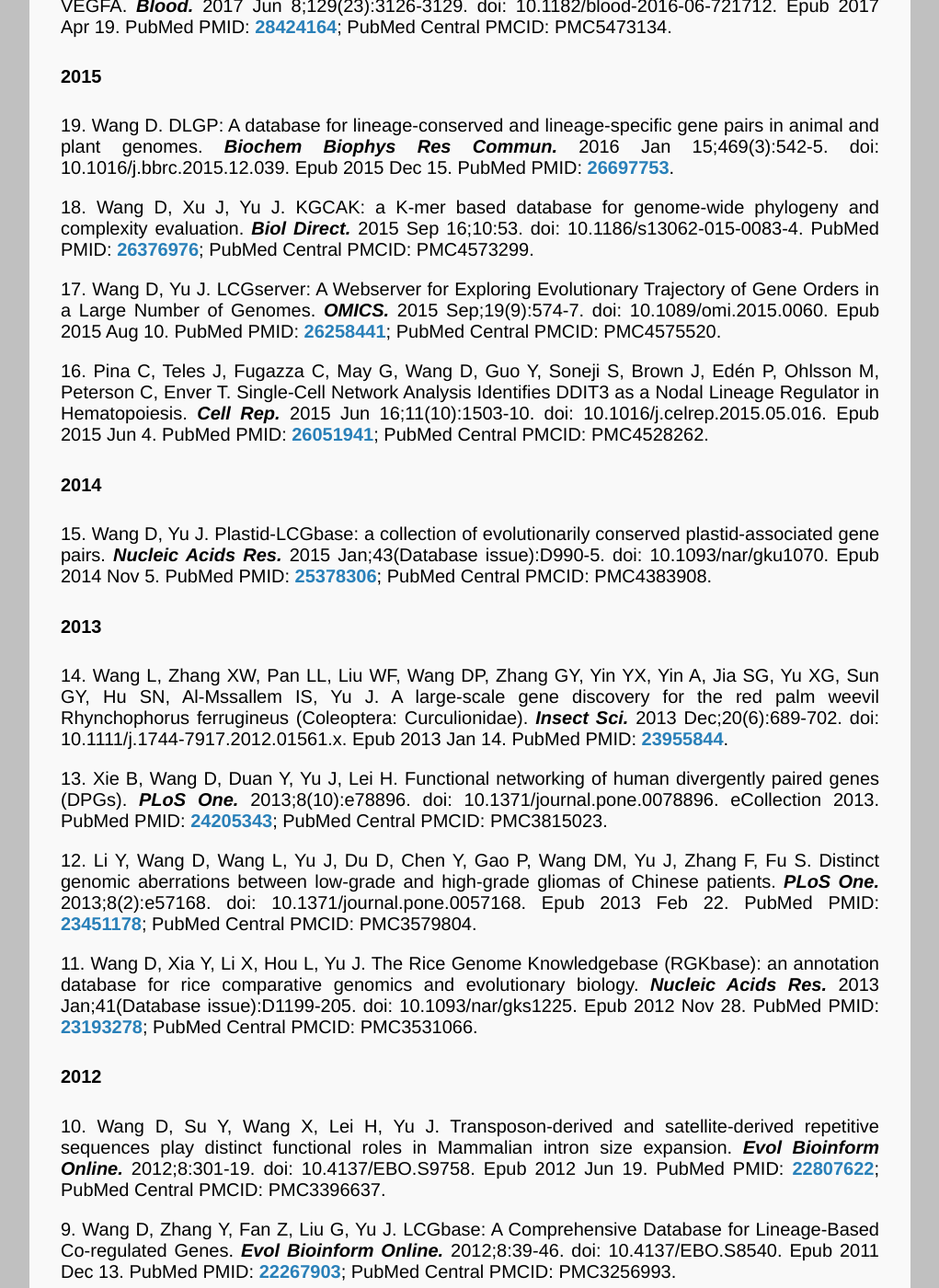
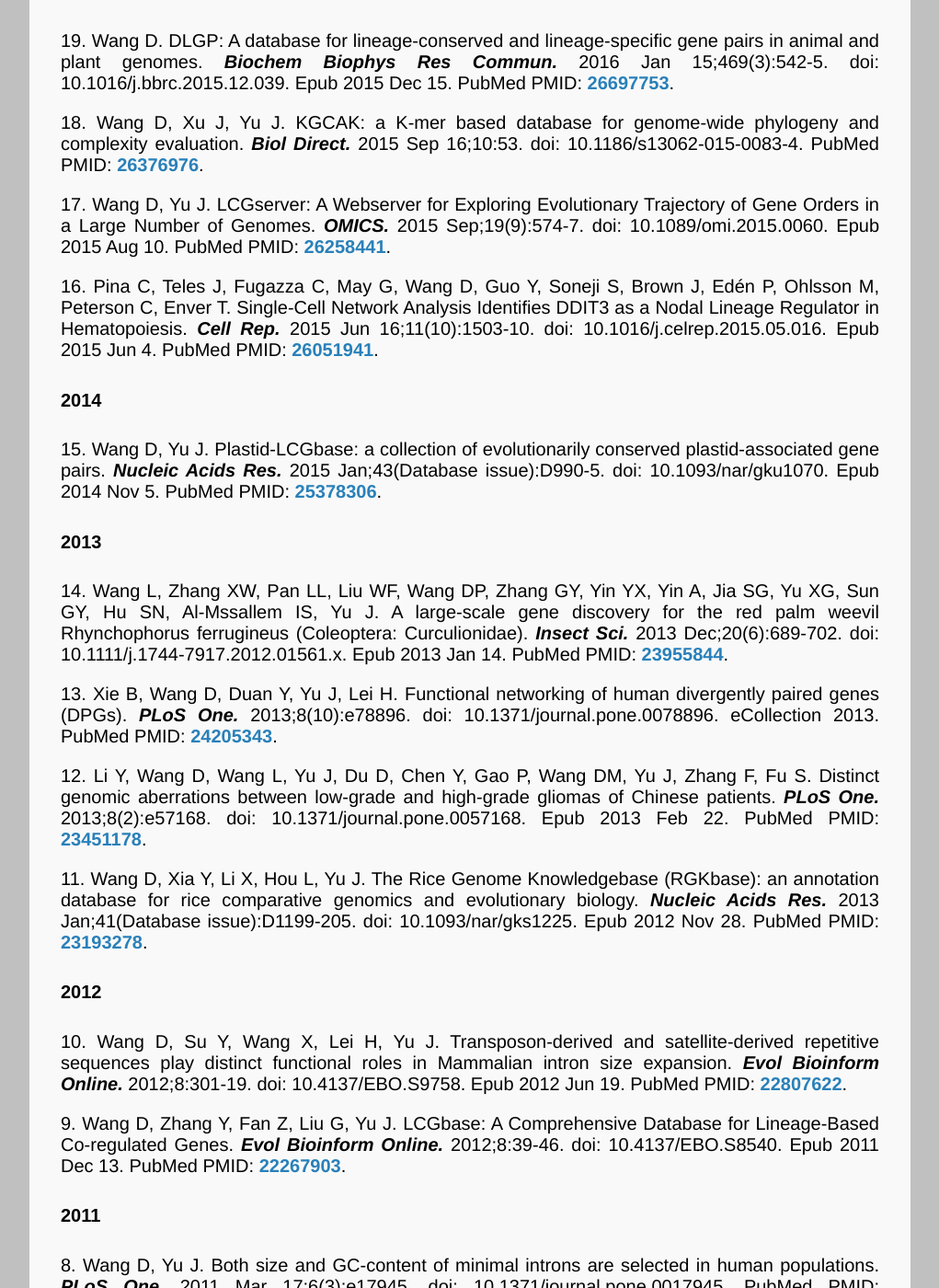
Before and after one commit to NextGenBioinformatics/dapeng-wang, a Jekyll site: the page publications.html, which Jekyll copies as it is, in a window 1280 px wide and 1400 px high, scrolled down 2923 px. Shown: the whole window at 92% size, without its empty margins (129-1150 px from the left). Built offline with Jekyll 4.4.1, drawn with Linux system fonts in a browser that asks for light colours; some of the changed text lies outside the part shown.

Commit message:
Add files via upload

```diff
--- a/publications.html
+++ b/publications.html
@@ -77,17 +77,17 @@
 
 <p>29. Douka K, Birds I, Wang D, Kosteletos A, Clayton S, Byford A, Vasconcelos EJR, O'Connell MJ, Deuchars J, Whitehouse A, Aspden JL. Cytoplasmic long non-coding RNAs are differentially regulated and translated during human neuronal differentiation. <b><i>RNA.</i></b> 2021 Jun 30;. doi: 10.1261/rna.078782.121. [Epub ahead of print] PubMed PMID: <a target="blank" href="https://www.ncbi.nlm.nih.gov/pubmed/34193551">34193551</a>.</p>
 
-<p>28. De Bem THC, Tinning H, Vasconcelos EJR, Wang D, Forde N. Endometrium On-a-Chip Reveals Insulin- and Glucose-induced Alterations in the Transcriptome and Proteomic Secretome. <b><i>Endocrinology.</i></b> 2021 Jun 1;162(6). doi: 10.1210/endocr/bqab054. PubMed PMID: <a target="blank" href="https://www.ncbi.nlm.nih.gov/pubmed/33693651">33693651</a>; PubMed Central PMCID: PMC8143652.</p>
+<p>28. De Bem THC, Tinning H, Vasconcelos EJR, Wang D, Forde N. Endometrium On-a-Chip Reveals Insulin- and Glucose-induced Alterations in the Transcriptome and Proteomic Secretome. <b><i>Endocrinology.</i></b> 2021 Jun 1;162(6). doi: 10.1210/endocr/bqab054. PubMed PMID: <a target="blank" href="https://www.ncbi.nlm.nih.gov/pubmed/33693651">33693651</a>.</p>
 
 <h4>2020</h4>
 
-<p>27. Wang M, Wang D, Yu J, Huang S. Enrichment in conservative amino acid changes among fixed and standing missense variations in slowly evolving proteins. <b><i>PeerJ.</i></b> 2020;8:e9983. doi: 10.7717/peerj.9983. eCollection 2020. PubMed PMID: <a target="blank" href="https://www.ncbi.nlm.nih.gov/pubmed/32995099">32995099</a>; PubMed Central PMCID: PMC7501800.</p>
+<p>27. Wang M, Wang D, Yu J, Huang S. Enrichment in conservative amino acid changes among fixed and standing missense variations in slowly evolving proteins. <b><i>PeerJ.</i></b> 2020;8:e9983. doi: 10.7717/peerj.9983. eCollection 2020. PubMed PMID: <a target="blank" href="https://www.ncbi.nlm.nih.gov/pubmed/32995099">32995099</a>.</p>
 
 <p>26. Tinning H, Taylor A, Wang D, Constantinides B, Sutton R, Oikonomou G, Velazquez MA, Thompson P, Treumann A, O'Connell MJ, Forde N. The role of CAPG in molecular communication between the embryo and the uterine endometrium: Is its function conserved in species with different implantation strategies?. <b><i>FASEB J.</i></b> 2020 Aug;34(8):11015-11029. doi: 10.1096/fj.202000882RR. Epub 2020 Jul 3. PubMed PMID: <a target="blank" href="https://www.ncbi.nlm.nih.gov/pubmed/32619075">32619075</a>.</p>
 
 <h4>2019</h4>
 
-<p>25. Waterworth WM, Wilson M, Wang D, Nuhse T, Warward S, Selley J, West CE. Phosphoproteomic analysis reveals plant DNA damage signalling pathways with a functional role for histone H2AX phosphorylation in plant growth under genotoxic stress. <b><i>Plant J.</i></b> 2019 Dec;100(5):1007-1021. doi: 10.1111/tpj.14495. Epub 2019 Sep 10. PubMed PMID: <a target="blank" href="https://www.ncbi.nlm.nih.gov/pubmed/31410901">31410901</a>; PubMed Central PMCID: PMC6900162.</a></p>
+<p>25. Waterworth WM, Wilson M, Wang D, Nuhse T, Warward S, Selley J, West CE. Phosphoproteomic analysis reveals plant DNA damage signalling pathways with a functional role for histone H2AX phosphorylation in plant growth under genotoxic stress. <b><i>Plant J.</i></b> 2019 Dec;100(5):1007-1021. doi: 10.1111/tpj.14495. Epub 2019 Sep 10. PubMed PMID: <a target="blank" href="https://www.ncbi.nlm.nih.gov/pubmed/31410901">31410901</a>.</a></p>
 
 <p>24. Wang D. IntronDB: a database for eukaryotic intron features. <b><i>Bioinformatics.</i></b> 2019 Nov 1;35(21):4400-4401. doi: 10.1093/bioinformatics/btz242. PubMed PMID: <a target="blank" href="https://www.ncbi.nlm.nih.gov/pubmed/30949679">30949679</a>.</p>
 
@@ -97,47 +97,47 @@
 
 <p>22. Wang D. GCevobase: an evolution-based database for GC content in eukaryotic genomes. <b><i>Bioinformatics.</i></b> 2018 Jun 15;34(12):2129-2131. doi: 10.1093/bioinformatics/bty068. PubMed PMID: <a target="blank" href="https://www.ncbi.nlm.nih.gov/pubmed/29420682">29420682</a>.</p>
 
-<p>21. Böiers C, Richardson SE, Laycock E, Zriwil A, Turati VA, Brown J, Wray JP, Wang D, James C, Herrero J, Sitnicka E, Karlsson S, Smith AJH, Jacobsen SEW, Enver T. A Human IPS Model Implicates Embryonic B-Myeloid Fate Restriction as Developmental Susceptibility to B Acute Lymphoblastic Leukemia-Associated ETV6-RUNX1. <b><i>Dev Cell.</i></b> 2018 Feb 5;44(3):362-377.e7. doi: 10.1016/j.devcel.2017.12.005. Epub 2017 Dec 28. PubMed PMID: <a target="blank" href="https://www.ncbi.nlm.nih.gov/pubmed/29290585">29290585</a>; PubMed Central PMCID: PMC5807056.</p>
+<p>21. Böiers C, Richardson SE, Laycock E, Zriwil A, Turati VA, Brown J, Wray JP, Wang D, James C, Herrero J, Sitnicka E, Karlsson S, Smith AJH, Jacobsen SEW, Enver T. A Human IPS Model Implicates Embryonic B-Myeloid Fate Restriction as Developmental Susceptibility to B Acute Lymphoblastic Leukemia-Associated ETV6-RUNX1. <b><i>Dev Cell.</i></b> 2018 Feb 5;44(3):362-377.e7. doi: 10.1016/j.devcel.2017.12.005. Epub 2017 Dec 28. PubMed PMID: <a target="blank" href="https://www.ncbi.nlm.nih.gov/pubmed/29290585">29290585</a>.</p>
 
 <h4>2017</h4>
 
-<p>20. Kato I, Nishinaka Y, Nakamura M, Akarca AU, Niwa A, Ozawa H, Yoshida K, Mori M, Wang D, Morita M, Ueno H, Shiozawa Y, Shiraishi Y, Miyano S, Gupta R, Umeda K, Watanabe K, Koh K, Adachi S, Heike T, Saito MK, Sanada M, Ogawa S, Marafioti T, Watanabe A, Nakahata T, Enver T. Hypoxic adaptation of leukemic cells infiltrating the CNS affords a therapeutic strategy targeting VEGFA. <b><i>Blood.</i></b> 2017 Jun 8;129(23):3126-3129. doi: 10.1182/blood-2016-06-721712. Epub 2017 Apr 19. PubMed PMID: <a target="blank" href="https://www.ncbi.nlm.nih.gov/pubmed/28424164">28424164</a>; PubMed Central PMCID: PMC5473134.</p>
+<p>20. Kato I, Nishinaka Y, Nakamura M, Akarca AU, Niwa A, Ozawa H, Yoshida K, Mori M, Wang D, Morita M, Ueno H, Shiozawa Y, Shiraishi Y, Miyano S, Gupta R, Umeda K, Watanabe K, Koh K, Adachi S, Heike T, Saito MK, Sanada M, Ogawa S, Marafioti T, Watanabe A, Nakahata T, Enver T. Hypoxic adaptation of leukemic cells infiltrating the CNS affords a therapeutic strategy targeting VEGFA. <b><i>Blood.</i></b> 2017 Jun 8;129(23):3126-3129. doi: 10.1182/blood-2016-06-721712. Epub 2017 Apr 19. PubMed PMID: <a target="blank" href="https://www.ncbi.nlm.nih.gov/pubmed/28424164">28424164</a>.</p>
 
 <h4>2015</h4>
 
 <p>19. Wang D. DLGP: A database for lineage-conserved and lineage-specific gene pairs in animal and plant genomes. <b><i>Biochem Biophys Res Commun.</i></b> 2016 Jan 15;469(3):542-5. doi: 10.1016/j.bbrc.2015.12.039. Epub 2015 Dec 15. PubMed PMID: <a target="blank" href="https://www.ncbi.nlm.nih.gov/pubmed/26697753">26697753</a>.</p>
 
-<p>18. Wang D, Xu J, Yu J. KGCAK: a K-mer based database for genome-wide phylogeny and complexity evaluation. <b><i>Biol Direct.</i></b> 2015 Sep 16;10:53. doi: 10.1186/s13062-015-0083-4. PubMed PMID: <a target="blank" href="https://www.ncbi.nlm.nih.gov/pubmed/26376976">26376976</a>; PubMed Central PMCID: PMC4573299.</p>
+<p>18. Wang D, Xu J, Yu J. KGCAK: a K-mer based database for genome-wide phylogeny and complexity evaluation. <b><i>Biol Direct.</i></b> 2015 Sep 16;10:53. doi: 10.1186/s13062-015-0083-4. PubMed PMID: <a target="blank" href="https://www.ncbi.nlm.nih.gov/pubmed/26376976">26376976</a>.</p>
 
-<p>17. Wang D, Yu J. LCGserver: A Webserver for Exploring Evolutionary Trajectory of Gene Orders in a Large Number of Genomes. <b><i>OMICS.</i></b> 2015 Sep;19(9):574-7. doi: 10.1089/omi.2015.0060. Epub 2015 Aug 10. PubMed PMID: <a target="blank" href="https://www.ncbi.nlm.nih.gov/pubmed/26258441">26258441</a>; PubMed Central PMCID: PMC4575520.</p>
+<p>17. Wang D, Yu J. LCGserver: A Webserver for Exploring Evolutionary Trajectory of Gene Orders in a Large Number of Genomes. <b><i>OMICS.</i></b> 2015 Sep;19(9):574-7. doi: 10.1089/omi.2015.0060. Epub 2015 Aug 10. PubMed PMID: <a target="blank" href="https://www.ncbi.nlm.nih.gov/pubmed/26258441">26258441</a>.</p>
 
-<p>16. Pina C, Teles J, Fugazza C, May G, Wang D, Guo Y, Soneji S, Brown J, Edén P, Ohlsson M, Peterson C, Enver T. Single-Cell Network Analysis Identifies DDIT3 as a Nodal Lineage Regulator in Hematopoiesis. <b><i>Cell Rep.</i></b> 2015 Jun 16;11(10):1503-10. doi: 10.1016/j.celrep.2015.05.016. Epub 2015 Jun 4. PubMed PMID: <a target="blank" href="https://www.ncbi.nlm.nih.gov/pubmed/26051941">26051941</a>; PubMed Central PMCID: PMC4528262.</p>
+<p>16. Pina C, Teles J, Fugazza C, May G, Wang D, Guo Y, Soneji S, Brown J, Edén P, Ohlsson M, Peterson C, Enver T. Single-Cell Network Analysis Identifies DDIT3 as a Nodal Lineage Regulator in Hematopoiesis. <b><i>Cell Rep.</i></b> 2015 Jun 16;11(10):1503-10. doi: 10.1016/j.celrep.2015.05.016. Epub 2015 Jun 4. PubMed PMID: <a target="blank" href="https://www.ncbi.nlm.nih.gov/pubmed/26051941">26051941</a>.</p>
 
 <h4>2014</h4>
 
-<p>15. Wang D, Yu J. Plastid-LCGbase: a collection of evolutionarily conserved plastid-associated gene pairs. <b><i>Nucleic Acids Res.</i></b> 2015 Jan;43(Database issue):D990-5. doi: 10.1093/nar/gku1070. Epub 2014 Nov 5. PubMed PMID: <a target="blank" href="https://www.ncbi.nlm.nih.gov/pubmed/25378306">25378306</a>; PubMed Central PMCID: PMC4383908.</p>
+<p>15. Wang D, Yu J. Plastid-LCGbase: a collection of evolutionarily conserved plastid-associated gene pairs. <b><i>Nucleic Acids Res.</i></b> 2015 Jan;43(Database issue):D990-5. doi: 10.1093/nar/gku1070. Epub 2014 Nov 5. PubMed PMID: <a target="blank" href="https://www.ncbi.nlm.nih.gov/pubmed/25378306">25378306</a>.</p>
 
 <h4>2013</h4>
 
 <p>14. Wang L, Zhang XW, Pan LL, Liu WF, Wang DP, Zhang GY, Yin YX, Yin A, Jia SG, Yu XG, Sun GY, Hu SN, Al-Mssallem IS, Yu J. A large-scale gene discovery for the red palm weevil Rhynchophorus ferrugineus (Coleoptera: Curculionidae). <b><i>Insect Sci.</i></b> 2013 Dec;20(6):689-702. doi: 10.1111/j.1744-7917.2012.01561.x. Epub 2013 Jan 14. PubMed PMID: <a target="blank" href="https://www.ncbi.nlm.nih.gov/pubmed/23955844">23955844</a>.</p>
 
-<p>13. Xie B, Wang D, Duan Y, Yu J, Lei H. Functional networking of human divergently paired genes (DPGs). <b><i>PLoS One.</i></b> 2013;8(10):e78896. doi: 10.1371/journal.pone.0078896. eCollection 2013. PubMed PMID: <a target="blank" href="https://www.ncbi.nlm.nih.gov/pubmed/24205343">24205343</a>; PubMed Central PMCID: PMC3815023.</p>
+<p>13. Xie B, Wang D, Duan Y, Yu J, Lei H. Functional networking of human divergently paired genes (DPGs). <b><i>PLoS One.</i></b> 2013;8(10):e78896. doi: 10.1371/journal.pone.0078896. eCollection 2013. PubMed PMID: <a target="blank" href="https://www.ncbi.nlm.nih.gov/pubmed/24205343">24205343</a>.</p>
 
-<p>12. Li Y, Wang D, Wang L, Yu J, Du D, Chen Y, Gao P, Wang DM, Yu J, Zhang F, Fu S. Distinct genomic aberrations between low-grade and high-grade gliomas of Chinese patients. <b><i>PLoS One.</i></b> 2013;8(2):e57168. doi: 10.1371/journal.pone.0057168. Epub 2013 Feb 22. PubMed PMID: <a target="blank" href="https://www.ncbi.nlm.nih.gov/pubmed/23451178">23451178</a>; PubMed Central PMCID: PMC3579804.</p>
+<p>12. Li Y, Wang D, Wang L, Yu J, Du D, Chen Y, Gao P, Wang DM, Yu J, Zhang F, Fu S. Distinct genomic aberrations between low-grade and high-grade gliomas of Chinese patients. <b><i>PLoS One.</i></b> 2013;8(2):e57168. doi: 10.1371/journal.pone.0057168. Epub 2013 Feb 22. PubMed PMID: <a target="blank" href="https://www.ncbi.nlm.nih.gov/pubmed/23451178">23451178</a>.</p>
 
-<p>11. Wang D, Xia Y, Li X, Hou L, Yu J. The Rice Genome Knowledgebase (RGKbase): an annotation database for rice comparative genomics and evolutionary biology. <b><i>Nucleic Acids Res.</i></b> 2013 Jan;41(Database issue):D1199-205. doi: 10.1093/nar/gks1225. Epub 2012 Nov 28. PubMed PMID: <a target="blank" href="https://www.ncbi.nlm.nih.gov/pubmed/23193278">23193278</a>; PubMed Central PMCID: PMC3531066.</p>
+<p>11. Wang D, Xia Y, Li X, Hou L, Yu J. The Rice Genome Knowledgebase (RGKbase): an annotation database for rice comparative genomics and evolutionary biology. <b><i>Nucleic Acids Res.</i></b> 2013 Jan;41(Database issue):D1199-205. doi: 10.1093/nar/gks1225. Epub 2012 Nov 28. PubMed PMID: <a target="blank" href="https://www.ncbi.nlm.nih.gov/pubmed/23193278">23193278</a>.</p>
 
 <h4>2012</h4>
 
-<p>10. Wang D, Su Y, Wang X, Lei H, Yu J. Transposon-derived and satellite-derived repetitive sequences play distinct functional roles in Mammalian intron size expansion. <b><i>Evol Bioinform Online.</i></b> 2012;8:301-19. doi: 10.4137/EBO.S9758. Epub 2012 Jun 19. PubMed PMID: <a target="blank" href="https://www.ncbi.nlm.nih.gov/pubmed/22807622">22807622</a>; PubMed Central PMCID: PMC3396637.</p>
+<p>10. Wang D, Su Y, Wang X, Lei H, Yu J. Transposon-derived and satellite-derived repetitive sequences play distinct functional roles in Mammalian intron size expansion. <b><i>Evol Bioinform Online.</i></b> 2012;8:301-19. doi: 10.4137/EBO.S9758. Epub 2012 Jun 19. PubMed PMID: <a target="blank" href="https://www.ncbi.nlm.nih.gov/pubmed/22807622">22807622</a>.</p>
 
-<p>9. Wang D, Zhang Y, Fan Z, Liu G, Yu J. LCGbase: A Comprehensive Database for Lineage-Based Co-regulated Genes. <b><i>Evol Bioinform Online.</i></b> 2012;8:39-46. doi: 10.4137/EBO.S8540. Epub 2011 Dec 13. PubMed PMID: <a target="blank" href="https://www.ncbi.nlm.nih.gov/pubmed/22267903">22267903</a>; PubMed Central PMCID: PMC3256993.</p>
+<p>9. Wang D, Zhang Y, Fan Z, Liu G, Yu J. LCGbase: A Comprehensive Database for Lineage-Based Co-regulated Genes. <b><i>Evol Bioinform Online.</i></b> 2012;8:39-46. doi: 10.4137/EBO.S8540. Epub 2011 Dec 13. PubMed PMID: <a target="blank" href="https://www.ncbi.nlm.nih.gov/pubmed/22267903">22267903</a>.</p>
 
 <h4>2011</h4>
 
-<p>8. Wang D, Yu J. Both size and GC-content of minimal introns are selected in human populations. <b><i>PLoS One.</i></b> 2011 Mar 17;6(3):e17945. doi: 10.1371/journal.pone.0017945. PubMed PMID: <a target="blank" href="https://www.ncbi.nlm.nih.gov/pubmed/21437290">21437290</a>; PubMed Central PMCID: PMC3060096.</p>
+<p>8. Wang D, Yu J. Both size and GC-content of minimal introns are selected in human populations. <b><i>PLoS One.</i></b> 2011 Mar 17;6(3):e17945. doi: 10.1371/journal.pone.0017945. PubMed PMID: <a target="blank" href="https://www.ncbi.nlm.nih.gov/pubmed/21437290">21437290</a>.</p>
 
-<p>7. Wang D, Liu F, Wang L, Huang S, Yu J. Nonsynonymous substitution rate (Ka) is a relatively consistent parameter for defining fast-evolving and slow-evolving protein-coding genes. <b><i>Biol Direct.</i></b> 2011 Feb 22;6:13. doi: 10.1186/1745-6150-6-13. PubMed PMID: <a target="blank" href="https://www.ncbi.nlm.nih.gov/pubmed/21342519">21342519</a>; PubMed Central PMCID: PMC3055854.</p>
+<p>7. Wang D, Liu F, Wang L, Huang S, Yu J. Nonsynonymous substitution rate (Ka) is a relatively consistent parameter for defining fast-evolving and slow-evolving protein-coding genes. <b><i>Biol Direct.</i></b> 2011 Feb 22;6:13. doi: 10.1186/1745-6150-6-13. PubMed PMID: <a target="blank" href="https://www.ncbi.nlm.nih.gov/pubmed/21342519">21342519</a>.</p>
 
 <p>6. Zhao YH, Wang DP, Zhang LL, Zhang F, Wang DM, Zhang WY. Genomic expression profiles of blood and placenta reveal significant immune-related pathways and categories in Chinese women with gestational diabetes mellitus. <b><i>Diabet Med.</i></b> 2011 Feb;28(2):237-46. doi: 10.1111/j.1464-5491.2010.03140.x. PubMed PMID: <a target="blank" href="https://www.ncbi.nlm.nih.gov/pubmed/21219437">21219437</a>.</p>
 
@@ -145,15 +145,15 @@
 
 <p>5. Liu F, Wang D, Fu J, Sun G, Shen Y, Dong L, Zhang B, Hu S, Li J. Identification of immune-relevant genes by expressed sequence tag analysis of head kidney from grass carp (Ctenopharyngodon idella). <b><i>Comp Biochem Physiol Part D Genomics Proteomics.</i></b> 2010 Jun;5(2):116-23. doi: 10.1016/j.cbd.2010.02.003. Epub 2010 Feb 20. PubMed PMID: <a target="blank" href="https://www.ncbi.nlm.nih.gov/pubmed/20403773">20403773</a>.</p>
 
-<p>4. Zhu J, He F, Wang D, Liu K, Huang D, Xiao J, Wu J, Hu S, Yu J. A novel role for minimal introns: routing mRNAs to the cytosol. <b><i>PLoS One.</i></b> 2010 Apr 12;5(4):e10144. doi: 10.1371/journal.pone.0010144. PubMed PMID: <a target="blank" href="https://www.ncbi.nlm.nih.gov/pubmed/20419085">20419085</a>; PubMed Central PMCID: PMC2856156.</p>
+<p>4. Zhu J, He F, Wang D, Liu K, Huang D, Xiao J, Wu J, Hu S, Yu J. A novel role for minimal introns: routing mRNAs to the cytosol. <b><i>PLoS One.</i></b> 2010 Apr 12;5(4):e10144. doi: 10.1371/journal.pone.0010144. PubMed PMID: <a target="blank" href="https://www.ncbi.nlm.nih.gov/pubmed/20419085">20419085</a>.</p>
 
-<p>3. Wang D, Zhang Y, Zhang Z, Zhu J, Yu J. KaKs_Calculator 2.0: a toolkit incorporating gamma-series methods and sliding window strategies. <b><i>Genomics Proteomics Bioinformatics.</i></b> 2010 Mar;8(1):77-80. doi: 10.1016/S1672-0229(10)60008-3. PubMed PMID: <a target="blank" href="https://www.ncbi.nlm.nih.gov/pubmed/20451164">20451164</a>; PubMed Central PMCID: PMC5054116.</p>
+<p>3. Wang D, Zhang Y, Zhang Z, Zhu J, Yu J. KaKs_Calculator 2.0: a toolkit incorporating gamma-series methods and sliding window strategies. <b><i>Genomics Proteomics Bioinformatics.</i></b> 2010 Mar;8(1):77-80. doi: 10.1016/S1672-0229(10)60008-3. PubMed PMID: <a target="blank" href="https://www.ncbi.nlm.nih.gov/pubmed/20451164">20451164</a>.</p>
 
 <h4>2009</h4>
 
-<p>2. Wang D, Zhang S, He F, Zhu J, Hu S, Yu J. How do variable substitution rates influence Ka and Ks calculations?. <b><i>Genomics Proteomics Bioinformatics.</i></b> 2009 Sep;7(3):116-27. doi: 10.1016/S1672-0229(08)60040-6. PubMed PMID: <a target="blank" href="https://www.ncbi.nlm.nih.gov/pubmed/19944384">19944384</a>; PubMed Central PMCID: PMC5054415.</p>
+<p>2. Wang D, Zhang S, He F, Zhu J, Hu S, Yu J. How do variable substitution rates influence Ka and Ks calculations?. <b><i>Genomics Proteomics Bioinformatics.</i></b> 2009 Sep;7(3):116-27. doi: 10.1016/S1672-0229(08)60040-6. PubMed PMID: <a target="blank" href="https://www.ncbi.nlm.nih.gov/pubmed/19944384">19944384</a>.</p>
 
-<p>1. Wang DP, Wan HL, Zhang S, Yu J. Gamma-MYN: a new algorithm for estimating Ka and Ks with consideration of variable substitution rates. <b><i>Biol Direct.</i></b> 2009 Jun 16;4:20. doi: 10.1186/1745-6150-4-20. PubMed PMID: <a target="blank" href="https://www.ncbi.nlm.nih.gov/pubmed/19531225">19531225</a>; PubMed Central PMCID: PMC2702329.</p>
+<p>1. Wang DP, Wan HL, Zhang S, Yu J. Gamma-MYN: a new algorithm for estimating Ka and Ks with consideration of variable substitution rates. <b><i>Biol Direct.</i></b> 2009 Jun 16;4:20. doi: 10.1186/1745-6150-4-20. PubMed PMID: <a target="blank" href="https://www.ncbi.nlm.nih.gov/pubmed/19531225">19531225</a>.</p>
 
 </td>
 </tr>
```
